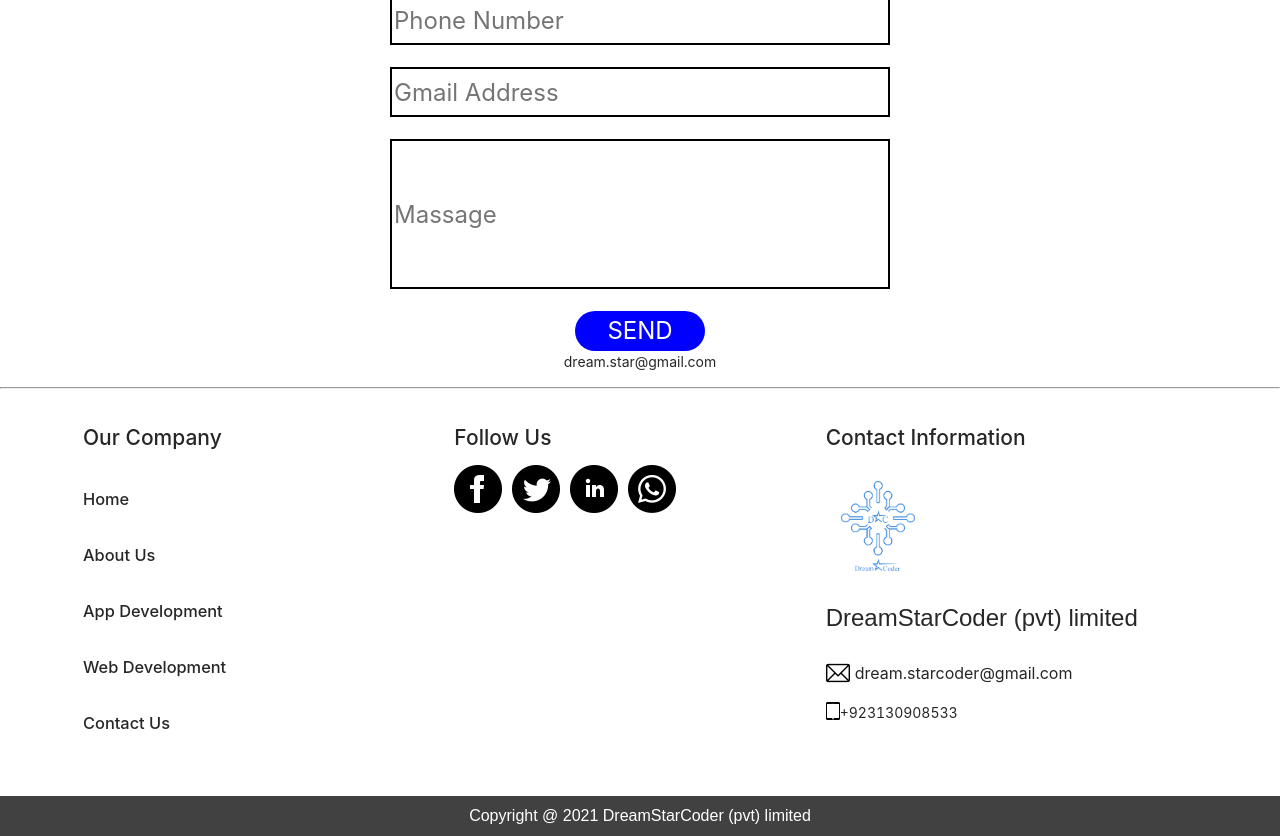
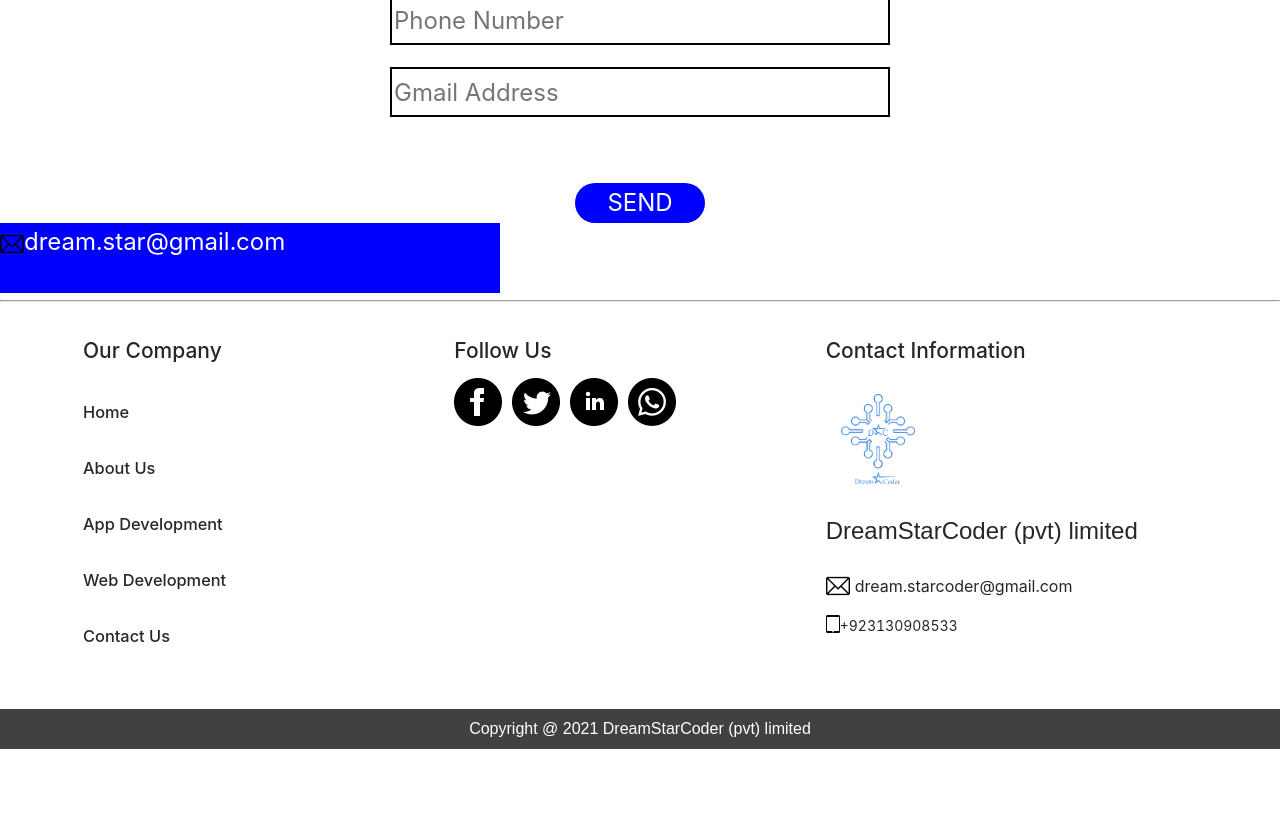
Before and after one commit to A-Wahabb/DreamStar, a React (Create React App) app: page /contact-us in a window 1280 px wide. Shown: the part 1080-1916 px from the top of the page. After the commit the page ends 1829 px from the top, so only its background shows below. Built offline with nearby package versions, Linux system fonts and the light colour scheme.

Commit message:
contact page

```diff
--- a/src/components/ContactUs.js
+++ b/src/components/ContactUs.js
@@ -40,18 +40,16 @@ const ContactUs=()=>{
                 <br />
 
                     <br />
-                <input className='Massage_input'
-                 placeholder='Massage'
-                 type='text'
-                name='Massage'
-                 required />
+
                  <br/>
                  <br/>
                  <button className='send_btn'>Send</button>
                 </form>
-                <div className='Email_address'>
-                      <p> dream.star@gmail.com</p>
             </div>
+            <div className='Email_address'>
+                <div>
+            <img alt='g-mail' className='gmail_icon' src={process.env.PUBLIC_URL+'/email.png'} /></div>
+                     <div> <p> dream.star@gmail.com</p></div>
             </div>
 
         </div>
--- a/src/components/contactUs.css
+++ b/src/components/contactUs.css
@@ -48,3 +48,16 @@
     text-align: center;
     cursor: pointer;
 }
+.Email_address{
+    background-color: blue;
+    width: 500px;
+    height: 70px;
+    color: #fff;
+    font-size: 24px;
+    text-align: center;
+    display: flex;
+}
+.gmail_icon{
+    width: 24px;
+    height: 24px;
+}
```
